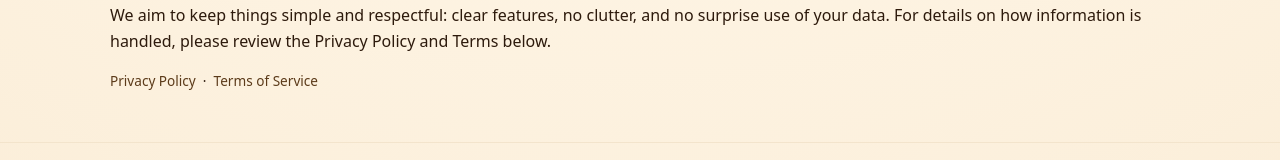
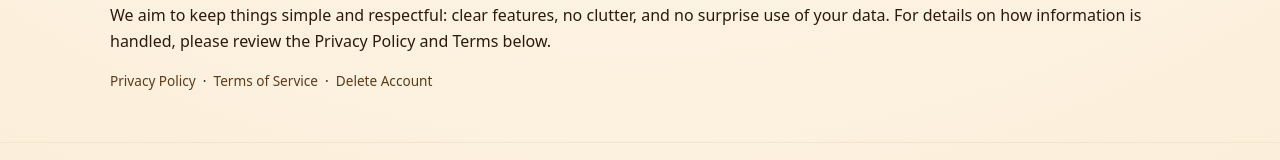
Before and after one commit to rafaelpiloto120/legna-labs, a plain HTML site: page mycookbook-ai/index.html in a window 1280 px wide. Shown: the part 1001-1161 px from the top of the page. Drawn offline with Linux system fonts and the light colour scheme.

Commit message:
add account delete link in index of mycookbook ai

```diff
--- a/mycookbook-ai/index.html
+++ b/mycookbook-ai/index.html
@@ -136,6 +136,8 @@
                     <a href="/mycookbook-ai/privacy.html">Privacy Policy</a>
                     &nbsp;·&nbsp;
                     <a href="/mycookbook-ai/terms.html">Terms of Service</a>
+                    &nbsp;·&nbsp;
+                    <a href="/mycookbook-ai/delete-account.html">Delete Account</a>
                 </div>
             </div>
         </section>
```
